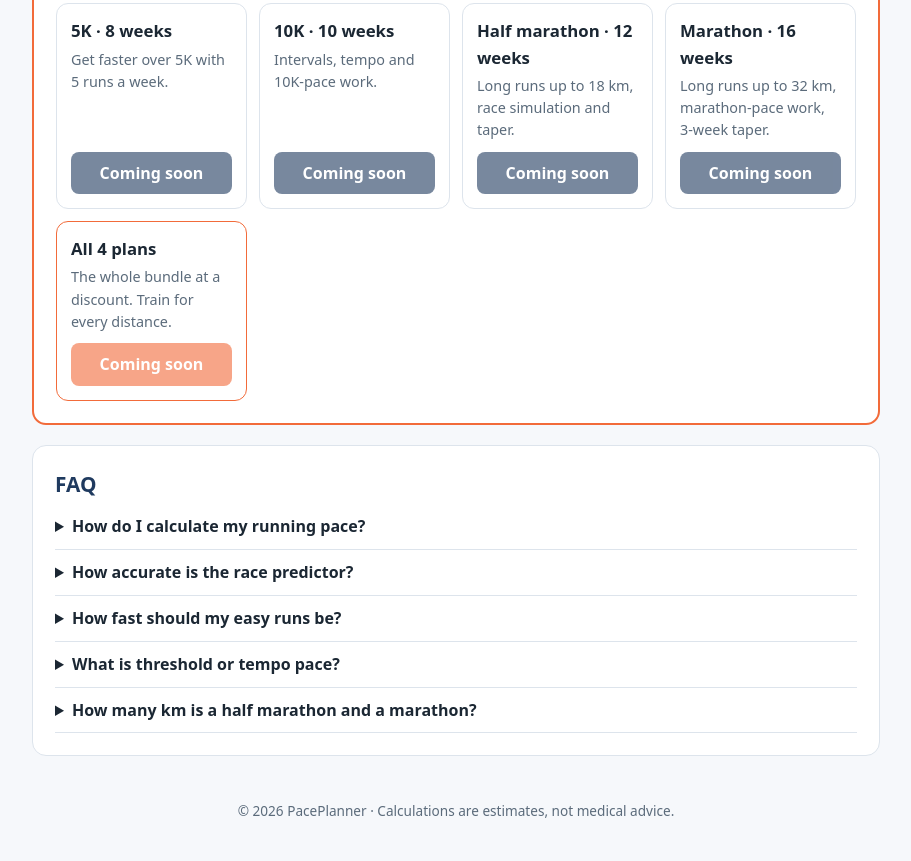
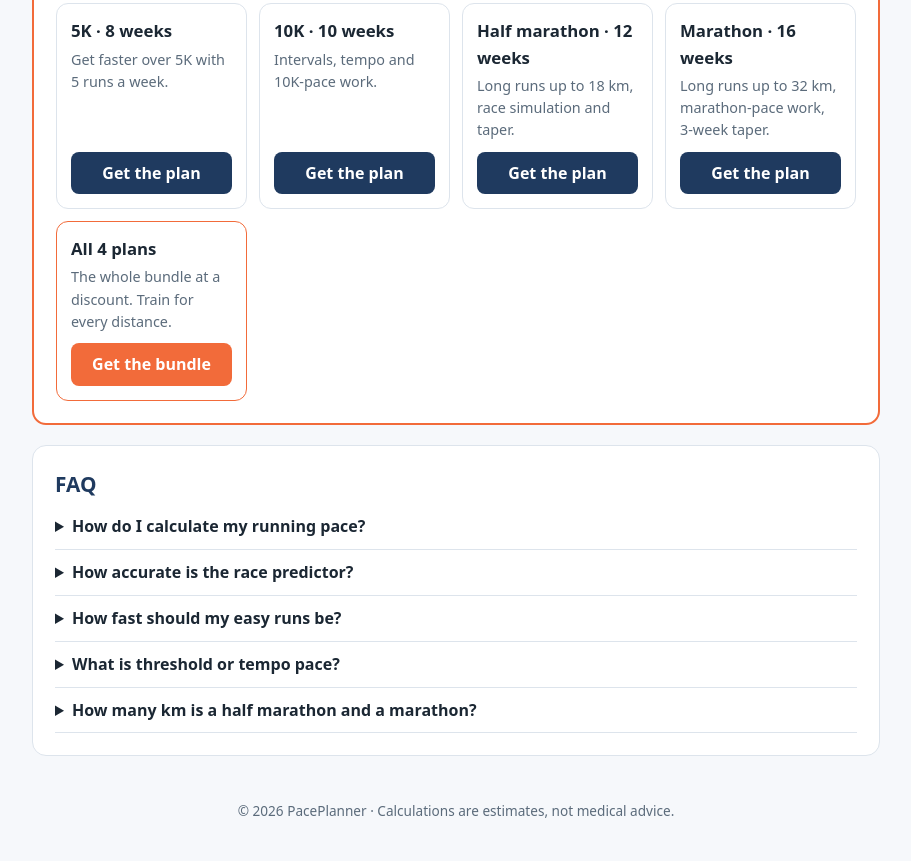
Before and after one commit to Dwalver/paceplanner, a plain HTML site: page index.html in a window 1280 px wide. Shown: the part 1237-2098 px from the top of the page, without its empty margins (184-1095 px from the left). Drawn offline with Linux system fonts and the light colour scheme.

Commit message:
Link training plans to Etsy listings
Co-Authored-By: Claude Opus 5.5 <noreply@anthropic.com>
Claude-Session: https://claude.ai/code/session_01TcV97XMYcUv1C9CXCHoRrC

```diff
--- a/index.html
+++ b/index.html
@@ -137,7 +137,7 @@ footer{color:var(--muted);font-size:.85rem;text-align:center;padding:24px 16px 4
 
 <script>
 // Fill in with real checkout links once the shop is live.
-const PLAN_LINKS = {"5k":"", "10k":"", "half":"", "marathon":"", "bundle":""};
+const PLAN_LINKS = {"5k":"https://www.etsy.com/listing/4621569947", "10k":"https://www.etsy.com/listing/4621556280", "half":"https://www.etsy.com/listing/4621555304", "marathon":"https://www.etsy.com/listing/4621547981", "bundle":"https://www.etsy.com/listing/4621577122"};
 
 const $ = id => document.getElementById(id);
 const num = v => { const n = parseFloat(String(v).replace(',', '.')); return isNaN(n) ? 0 : n; };
```
